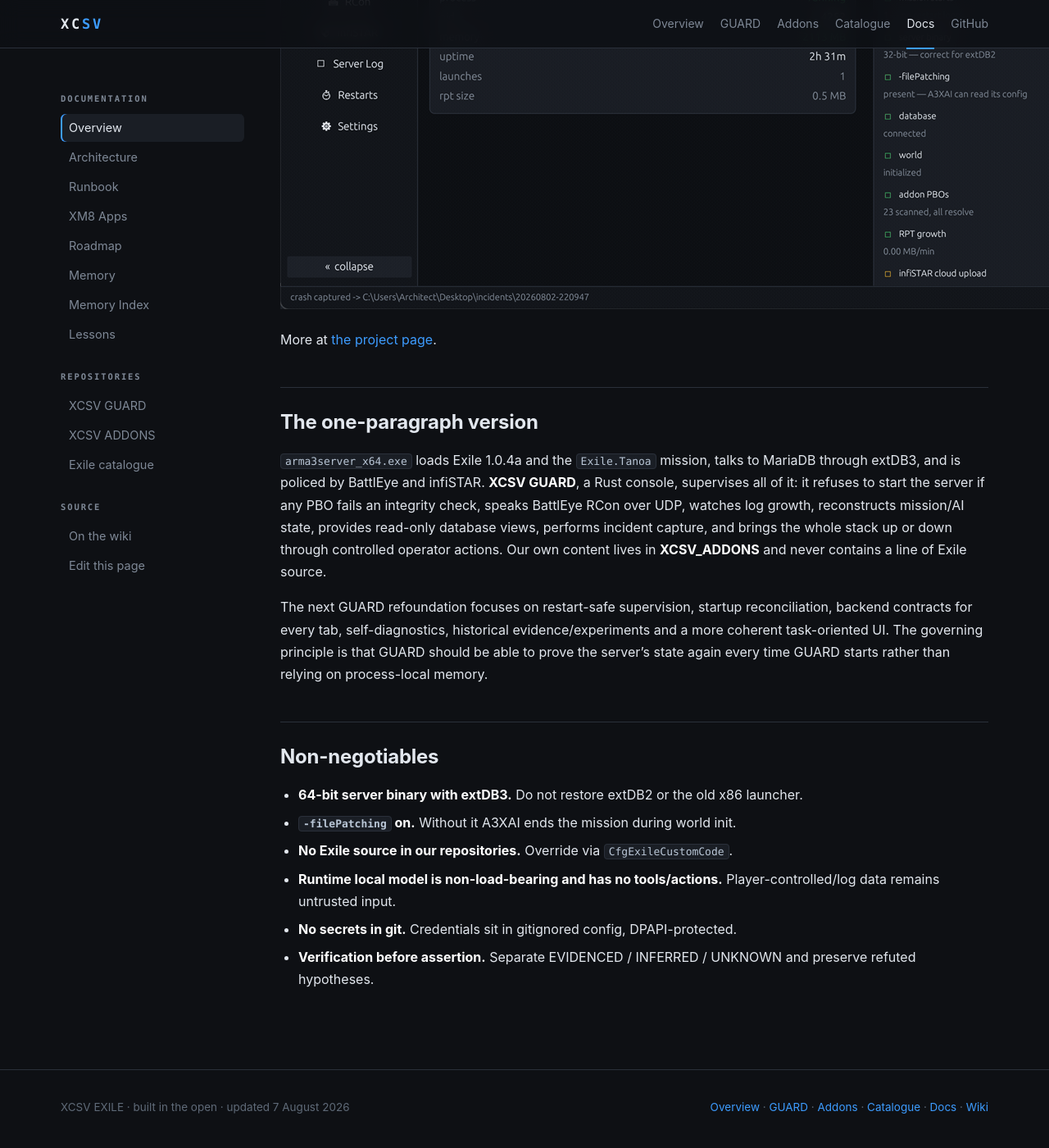
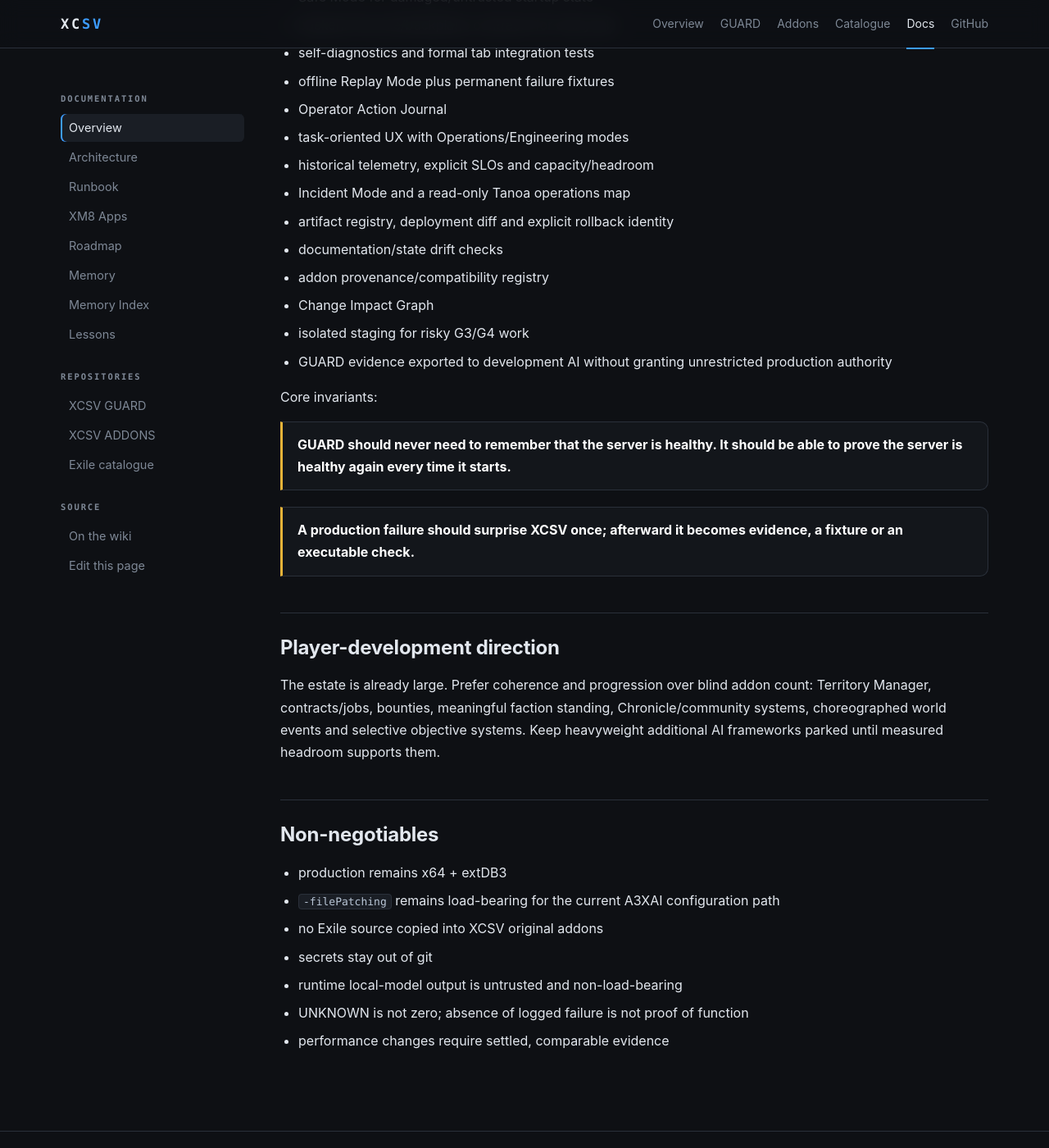
Before and after one commit to x-cessive/XCSV, a Jekyll site: the page built from docs/wiki/Home.md, in a window 1280 px wide and 1400 px high, scrolled down 1346 px. Shown: the whole window at 82% size. Built offline with Jekyll 4.4.1, drawn with Linux system fonts in a browser that asks for light colours; some of the changed text lies outside the part shown.

Commit message:
Regenerate docs/wiki from wiki/ [skip ci]

```diff
--- a/docs/wiki/Home.md
+++ b/docs/wiki/Home.md
@@ -8,58 +8,66 @@ order: 1
 source: Home.md
 ---
 
-A dedicated **Arma 3 Exile** server on Tanoa, and every piece of software that
-keeps it alive.
+A dedicated **Arma 3 Exile** server on Tanoa, and every piece of software that keeps it alive.
 
-This wiki is the operator's manual. The [site](https://x-cessive.github.io/XCSV/)
-is the shop window; the [hub repo](https://github.com/x-cessive/XCSV) is the map.
+This wiki is the operator/development map. The [site](https://x-cessive.github.io/XCSV/) is the public-facing view; the [hub repo](https://github.com/x-cessive/XCSV) is the repository map.
 
-> **2026-08-07 planning sync:** the GitHub wiki now includes the current XCSV
-> Gauntlet, GUARD reliability/UX, server-optimization and curated player-system
-> programme. The desktop/Obsidian roadmap remains authoritative and will be
-> reconciled manually by Architect.
+> **Planning state — 2026-08-07:** GitHub carries the current Gauntlet + GUARD reliability/UX + server optimization + deployment/provenance + curated player-development backlog. The desktop `ARMA3_EXILE_CODEX\ROADMAP.md` remains authoritative and will be reconciled manually by Architect.
 
 ## Start here
 
 | page | when you need it |
 |---|---|
+| **[XCSV GUARD Development Plan](XCSV-GUARD-Development-Plan)** | full current design programme: Gauntlet, restart safety, replay, backplane, UX, evidence, deployment, staging, player systems |
+| **[Roadmap](Roadmap.html)** | current order, completed work and planning priorities |
 | **[Architecture](Architecture.html)** | understanding what talks to what |
-| **[Runbook](Runbook.html)** | the server is broken and you need it fixed now |
+| **[Runbook](Runbook.html)** | the server is broken and you need the operating procedure |
 | **[Repositories](Repositories.html)** | where a given file lives and why |
-| **[XM8 Apps](XM8-Apps.html)** | building anything player- or admin-facing |
-| **[Roadmap](Roadmap.html)** | deciding what to work on next |
-| **[XCSV GUARD Development Plan](XCSV-GUARD-Development-Plan)** | Gauntlet, GUARD reliability/UX, telemetry, optimization and player-system direction |
-| **[Memory](Memory.html)** | finding what is true without rediscovery |
-| **[Lessons](Lessons.html)** | before repeating a mistake someone already paid for |
+| **[XM8 Apps](XM8-Apps.html)** | player/admin-facing app work |
+| **[Memory](Memory.html)** | project memory / retrieval workflow |
+| **[Lessons](Lessons.html)** | failures, refuted hypotheses and rules bought with real incidents |
 
-## The console
+## Current GUARD programme
 
-![XCSV GUARD](https://x-cessive.github.io/XCSV/assets/shots/tour.gif)
+GUARD is being evolved around these principles:
 
-More at [the project page](https://x-cessive.github.io/XCSV/guard/).
+- one canonical **Gauntlet Protocol** across development AIs
+- explicit **durable / reconstructable / ephemeral** state ownership
+- separate configuration from durable operational state
+- schema migrations and atomic persistence
+- startup reconciliation and **desired vs observed** component state
+- restart-safe absolute deadlines and RCon auto-recovery
+- Safe Mode for damaged/untrusted startup state
+- backend service/backplane contracts for every tab
+- self-diagnostics and formal tab integration tests
+- offline Replay Mode plus permanent failure fixtures
+- Operator Action Journal
+- task-oriented UX with Operations/Engineering modes
+- historical telemetry, explicit SLOs and capacity/headroom
+- Incident Mode and a read-only Tanoa operations map
+- artifact registry, deployment diff and explicit rollback identity
+- documentation/state drift checks
+- addon provenance/compatibility registry
+- Change Impact Graph
+- isolated staging for risky G3/G4 work
+- GUARD evidence exported to development AI without granting unrestricted production authority
 
-## The one-paragraph version
+Core invariants:
 
-`arma3server_x64.exe` loads Exile 1.0.4a and the
-`Exile.Tanoa` mission, talks to MariaDB through extDB3, and is policed by
-BattlEye and infiSTAR. **XCSV GUARD**, a Rust console, supervises all of it:
-it refuses to start the server if any PBO fails an integrity check, speaks
-BattlEye RCon over UDP, watches log growth, reconstructs mission/AI state,
-provides read-only database views, performs incident capture, and brings the
-whole stack up or down through controlled operator actions. Our own content lives
-in **XCSV_ADDONS** and never contains a line of Exile source.
+> **GUARD should never need to remember that the server is healthy. It should be able to prove the server is healthy again every time it starts.**
 
-The next GUARD refoundation focuses on restart-safe supervision, startup
-reconciliation, backend contracts for every tab, self-diagnostics, historical
-evidence/experiments and a more coherent task-oriented UI. The governing
-principle is that GUARD should be able to prove the server's state again every
-time GUARD starts rather than relying on process-local memory.
+> **A production failure should surprise XCSV once; afterward it becomes evidence, a fixture or an executable check.**
+
+## Player-development direction
+
+The estate is already large. Prefer coherence and progression over blind addon count: Territory Manager, contracts/jobs, bounties, meaningful faction standing, Chronicle/community systems, choreographed world events and selective objective systems. Keep heavyweight additional AI frameworks parked until measured headroom supports them.
 
 ## Non-negotiables
 
-- **64-bit server binary with extDB3.** Do not restore extDB2 or the old x86 launcher.
-- **`-filePatching` on.** Without it A3XAI ends the mission during world init.
-- **No Exile source in our repositories.** Override via `CfgExileCustomCode`.
-- **Runtime local model is non-load-bearing and has no tools/actions.** Player-controlled/log data remains untrusted input.
-- **No secrets in git.** Credentials sit in gitignored config, DPAPI-protected.
-- **Verification before assertion.** Separate EVIDENCED / INFERRED / UNKNOWN and preserve refuted hypotheses.
+- production remains x64 + extDB3
+- `-filePatching` remains load-bearing for the current A3XAI configuration path
+- no Exile source copied into XCSV original addons
+- secrets stay out of git
+- runtime local-model output is untrusted and non-load-bearing
+- UNKNOWN is not zero; absence of logged failure is not proof of function
+- performance changes require settled, comparable evidence
```
